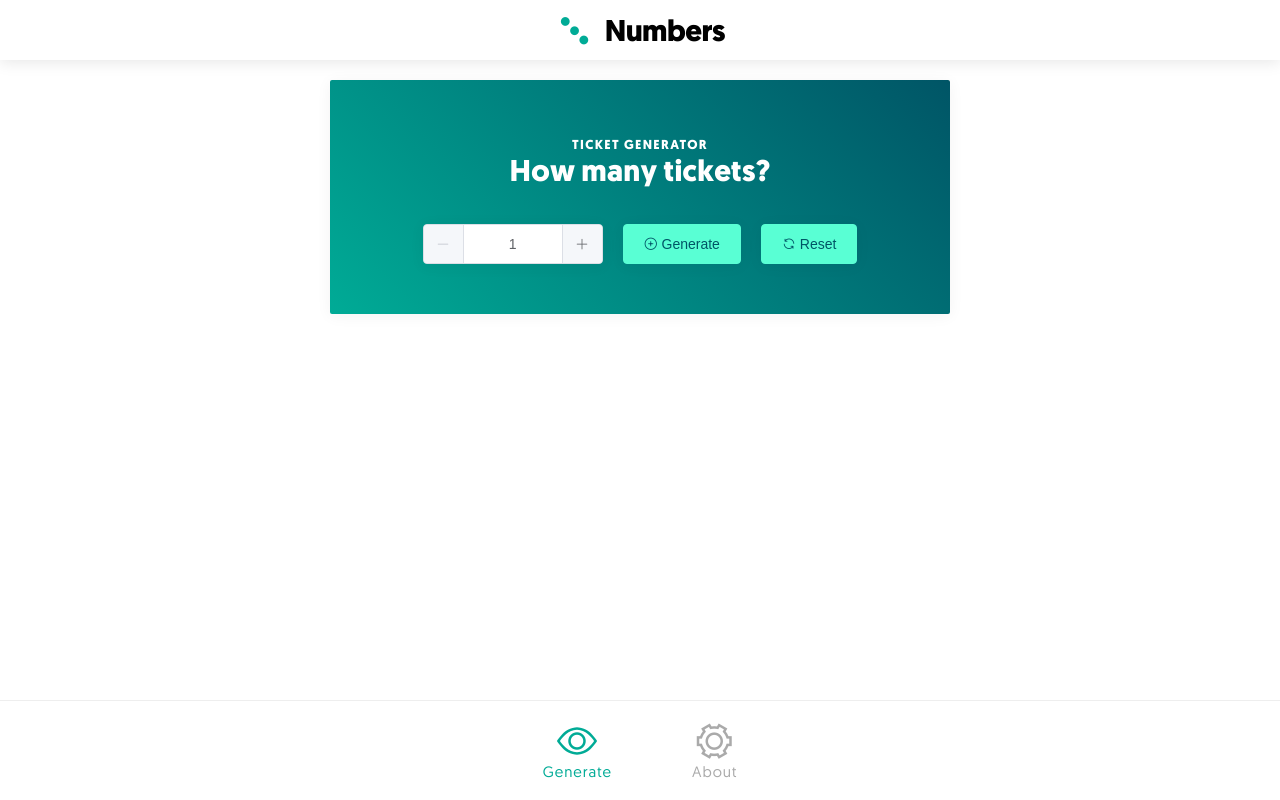
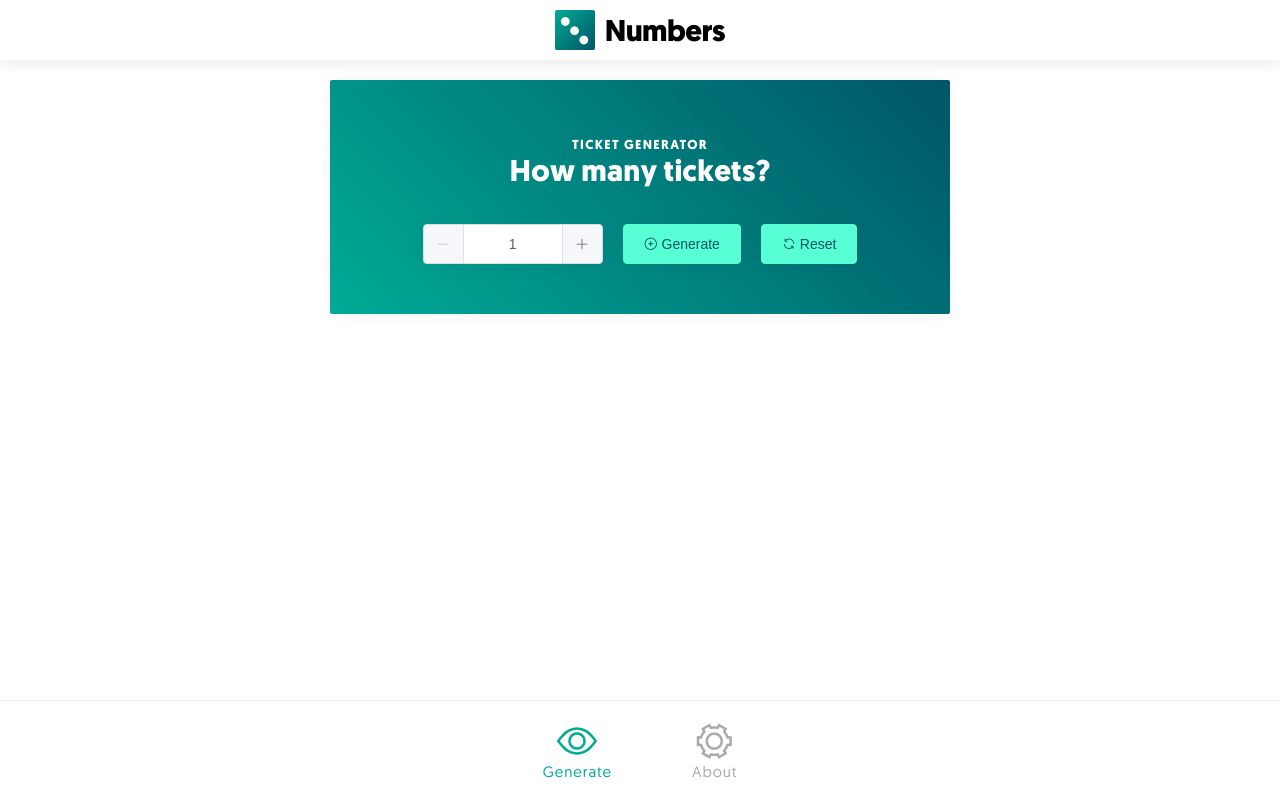
Before and after one commit to mikemattner/numbers, a Vue app: page / in a window 1280 px wide. Built offline with nearby package versions, Linux system fonts and the light colour scheme.

Commit message:
Updating navbar logo.

```diff
--- a/src/App.vue
+++ b/src/App.vue
@@ -104,10 +104,15 @@ footer {
       letter-spacing: -0.5px;
 
       i {
-        color: $midGreen;
-        transform: rotate(45deg);
+        color: $white;
+        background: linear-gradient(135deg, $midGreen 0%, $dark-blueGreen 100%);
         margin-right: 0.5rem;
         font-size: 2rem;
+        border-radius: 2px;
+        &:before {
+          display: block;
+          transform: rotate(45deg);
+        }
       }
      }
     .brand-logo__image {
```
Also changed, not shown: src/components/HelloWorld.vue (deleted, +0 -19 lines).
